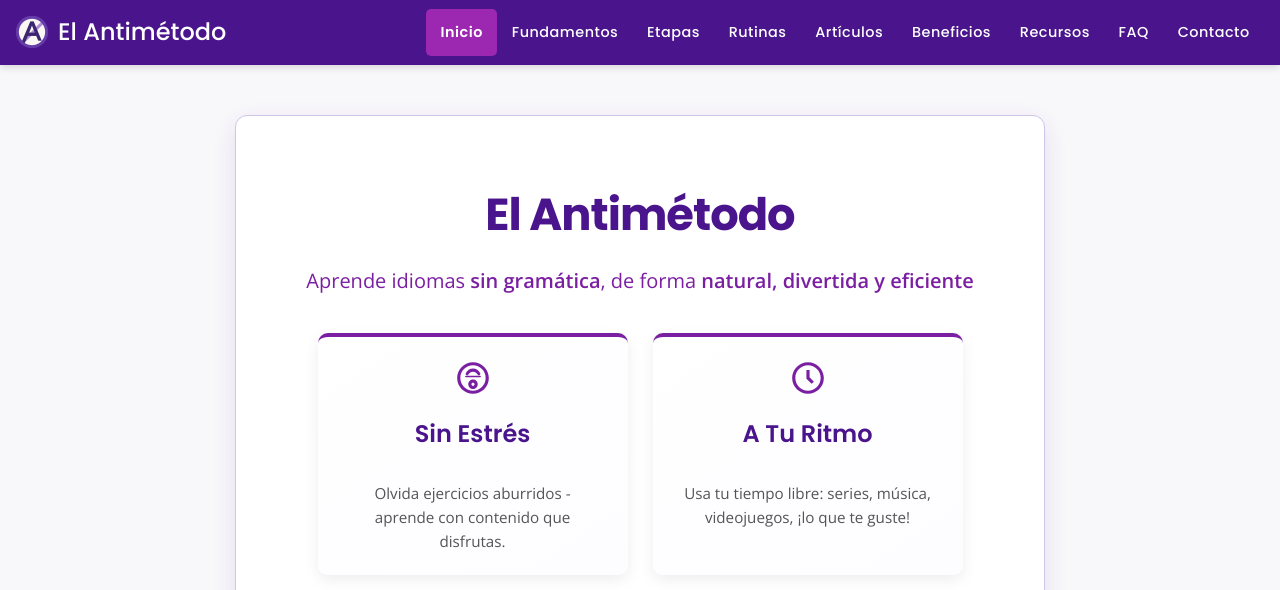
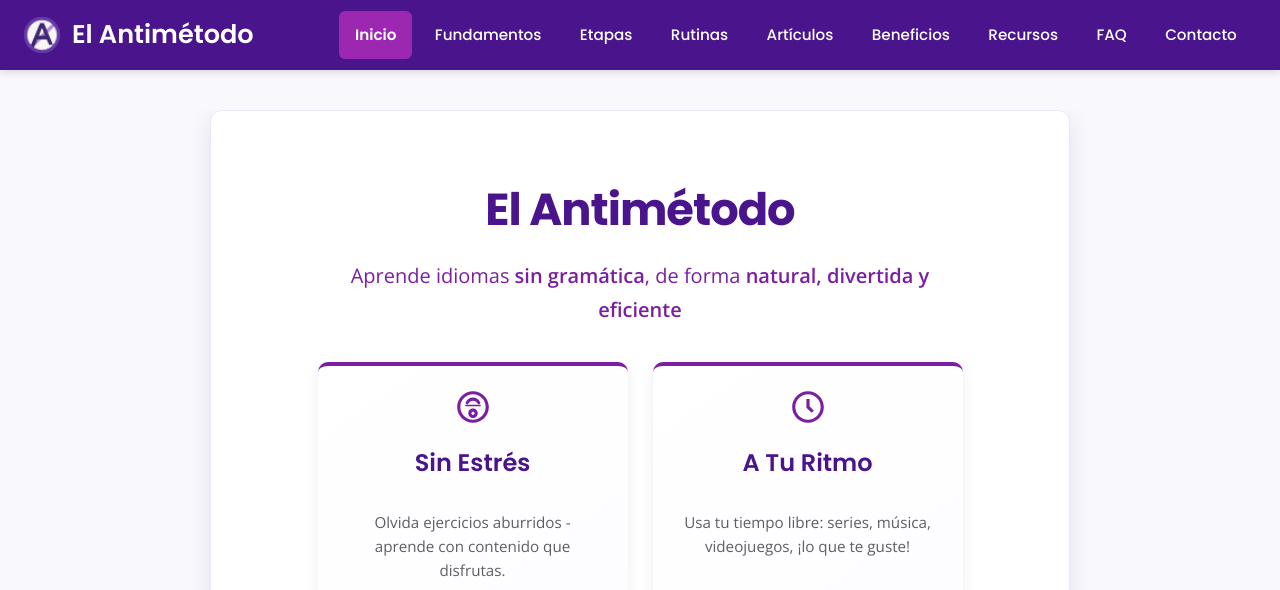
Before and after one commit to LuiseM93/ElAntimetodo, a Jekyll site: the page built from index.md, in a window 1280 px wide and 1400 px high. Shown: the top 590 px of the window. Built offline with Jekyll 4.4.1, drawn with Linux system fonts in a browser that asks for light colours; some of the changed text lies outside the part shown; grey boxes are pictures that could not be loaded.

Commit message:
Update default.html

```diff
--- a/_layouts/default.html
+++ b/_layouts/default.html
@@ -27,15 +27,16 @@
       --primary-color: #4a148c;
       --secondary-color: #7b1fa2;
       --accent-color: #9c27b0;
-      --light-purple-color: #d1c4e9;
+      --light-purple-color: #ede7f6;
+      --border-purple-color: #d1c4e9;
 
-      --background-color: #f8f7fa;
+      --background-color: #f9f8fd;
       --card-background: #ffffff;
-      --text-color: #333333;
-      --text-light-color: #555555;
+      --text-color: #212121;
+      --text-light-color: #5f5f5f;
 
       --navbar-text-color: #ffffff;
-      --navbar-hover-bg: var(--secondary-color);
+      --navbar-hover-bg: #6a1b9a;
       --navbar-active-bg: var(--accent-color);
 
       --instagram-color: #E1306C;
@@ -43,6 +44,10 @@
 
       --font-primary: 'Poppins', sans-serif;
       --font-secondary: 'Open Sans', sans-serif;
+
+      --shadow-sm: 0 2px 4px rgba(0,0,0,0.05);
+      --shadow-md: 0 4px 12px rgba(0,0,0,0.08);
+      --shadow-lg: 0 10px 25px rgba(74, 20, 140, 0.1);
     }
 
     *, *::before, *::after {
@@ -60,57 +65,64 @@
       -moz-osx-font-smoothing: grayscale;
     }
 
+    main {
+      overflow-x: hidden; /* Evita que elementos anchos rompan el layout */
+    }
+
     .content-wrapper {
-      max-width: 850px;
-      margin: 30px auto;
-      padding: 20px;
+      max-width: 900px;
+      margin: 40px auto;
+      padding: 0 20px;
     }
 
     h1, h2, h3, h4 {
         font-family: var(--font-primary);
         color: var(--primary-color);
-        font-weight: 600;
+        font-weight: 700;
         line-height: 1.3;
     }
-    h1 { font-size: 2.5em; margin-bottom: 0.8em; }
+    h1 { font-size: 2.8em; margin-bottom: 0.7em; letter-spacing: -1px;}
     h2 {
-        font-size: 1.8em;
-        border-bottom: 3px solid var(--light-purple-color);
+        font-size: 2em;
+        border-bottom: 2px solid var(--border-purple-color);
         padding-bottom: 0.6rem;
-        margin-top: 3rem;
-        margin-bottom: 1.8rem;
+        margin-top: 3.5rem;
+        margin-bottom: 2rem;
     }
     h3 {
-        font-size: 1.4em;
+        font-size: 1.5em;
         color: var(--secondary-color);
-        margin-top: 2.5rem;
-        margin-bottom: 1.2rem;
-        font-weight: 500;
+        margin-top: 2.8rem;
+        margin-bottom: 1.5rem;
+        font-weight: 600;
     }
     h4 {
-        font-size: 1.15em;
+        font-size: 1.2em;
         color: var(--primary-color);
-        margin-top: 1.5rem;
-        margin-bottom: 0.8rem;
-        font-weight: 500;
+        margin-top: 2rem;
+        margin-bottom: 1rem;
+        font-weight: 600;
     }
 
     p {
         margin-bottom: 1.2em;
         color: var(--text-light-color);
+        font-size: 1.05em;
     }
 
-    a { color: var(--secondary-color); text-decoration: none; transition: color 0.2s ease; }
+    a { color: var(--secondary-color); text-decoration: none; transition: color 0.2s ease; font-weight: 600; }
     a:hover { color: var(--accent-color); text-decoration: none; }
+    p a { font-weight: 600; } /* Hacer links en párrafos bold por defecto */
+
 
     .navbar {
       background-color: var(--primary-color);
-      padding: 0 1rem;
+      padding: 0 1.5rem;
       display: flex;
       align-items: center;
       justify-content: space-between;
       box-shadow: 0 2px 8px rgba(0,0,0,0.15);
-      height: 65px;
+      height: 70px;
       position: sticky;
       top: 0;
       z-index: 1000;
@@ -122,19 +134,19 @@
       color: var(--navbar-text-color);
       text-decoration: none;
       font-family: var(--font-primary);
-      font-size: 1.5em;
-      font-weight: 500;
+      font-size: 1.6em;
+      font-weight: 600;
     }
 
     .navbar-brand img {
-      height: 32px;
-      width: 32px;
-      margin-right: 10px;
-      border-radius: 5px;
+      height: 36px;
+      width: 36px;
+      margin-right: 12px;
+      border-radius: 6px;
+      transition: transform 0.3s ease;
     }
-
-    .navbar-brand span {
-        font-weight: 500;
+    .navbar-brand:hover img {
+        transform: rotate(15deg) scale(1.1);
     }
 
     .navbar-menu-container {
@@ -152,23 +164,24 @@
     .navbar-links a {
       color: var(--navbar-text-color);
       text-decoration: none;
-      padding: 0.7rem 0.9rem;
-      border-radius: 5px;
+      padding: 0.7rem 1rem;
+      margin: 0 0.2rem;
+      border-radius: 6px;
       transition: background-color 0.2s ease, color 0.2s ease;
       font-family: var(--font-primary);
       font-weight: 500;
-      font-size: 0.9rem;
+      font-size: 0.95rem;
       display: block;
       white-space: nowrap;
-      letter-spacing: 0.5px;
+      position: relative;
     }
-
     .navbar-links a:hover {
       background-color: var(--navbar-hover-bg);
     }
     .navbar-links a.active {
       background-color: var(--navbar-active-bg);
       font-weight: 600;
+      color: #fff;
     }
 
     .navbar-toggle {
@@ -176,10 +189,13 @@
       background: none;
       border: none;
       color: var(--navbar-text-color);
-      font-size: 2rem;
+      font-size: 2.2rem;
       cursor: pointer;
-      margin-left: 10px;
       padding: 5px;
+      transition: transform 0.2s ease;
+    }
+    .navbar-toggle:hover {
+        transform: scale(1.1);
     }
 
     .mobile-menu {
@@ -188,14 +204,13 @@
         margin: 0;
         padding: 0;
         position: fixed;
-        top: 65px;
+        top: 70px;
         left: 0;
         right: 0;
         bottom: 0;
-        background-color: rgba(42, 13, 83, 0.98);
-        backdrop-filter: blur(5px);
-        padding-top: 1.5rem;
-        box-shadow: 0 4px 10px rgba(0,0,0,0.2);
+        background-color: rgba(42, 13, 83, 0.95);
+        backdrop-filter: blur(8px);
+        padding-top: 2rem;
         z-index: 999;
         overflow-y: auto;
     }
@@ -204,30 +219,31 @@
         flex-direction: column;
         align-items: center;
     }
-    .mobile-menu li { width: 80%; text-align: center; margin-bottom: 0.5rem; }
+    .mobile-menu li { width: 90%; max-width: 400px; text-align: center; margin-bottom: 0.8rem; }
     .mobile-menu a {
         color: var(--navbar-text-color);
         text-decoration: none;
         padding: 1rem 1.5rem;
         display: block;
-        border-radius: 6px;
+        border-radius: 8px;
         font-family: var(--font-primary);
-        font-size: 1.1rem;
+        font-size: 1.2rem;
         font-weight: 500;
-        transition: background-color 0.2s ease;
+        transition: background-color 0.2s ease, transform 0.2s ease;
     }
     .mobile-menu a:hover, .mobile-menu a.active {
         background-color: var(--navbar-active-bg);
+        transform: scale(1.03);
     }
 
     footer {
         margin-top: 5rem;
-        padding: 2.5rem 1rem;
-        border-top: 1px solid var(--light-purple-color);
+        padding: 3rem 1.5rem;
+        border-top: 1px solid var(--border-purple-color);
         text-align: center;
         color: var(--text-light-color);
-        font-size: 0.9em;
-        background-color: #eceaf0;
+        font-size: 0.95em;
+        background-color: #f1eef5;
     }
     footer p {
         margin-bottom: 0.5em;
@@ -239,66 +255,81 @@
 
     .btn {
         display: inline-block;
-        background-color: var(--secondary-color);
+        background-image: linear-gradient(135deg, var(--secondary-color), var(--accent-color));
         color: white !important;
-        padding: 0.9rem 1.8rem;
-        border-radius: 6px;
+        padding: 0.9rem 2rem;
+        border-radius: 8px;
         margin: 0.8rem 0.2rem;
         font-family: var(--font-primary);
         font-weight: 600;
         text-decoration: none;
-        transition: background-color 0.2s ease, transform 0.2s ease, box-shadow 0.2s ease;
+        transition: background-image 0.3s ease, transform 0.2s ease, box-shadow 0.2s ease;
         border: none;
-        box-shadow: 0 2px 5px rgba(0,0,0,0.1);
+        box-shadow: var(--shadow-md);
+        letter-spacing: 0.5px;
     }
     .btn:hover {
-        background-color: var(--accent-color);
+        transform: translateY(-3px);
+        box-shadow: 0 8px 18px rgba(123, 31, 162, 0.3);
         text-decoration: none;
-        transform: translateY(-3px);
-        box-shadow: 0 4px 10px rgba(123, 31, 162, 0.3);
     }
     .btn.btn-primary {
-        background-color: var(--primary-color);
+      background-image: linear-gradient(135deg, var(--primary-color), var(--secondary-color));
     }
     .btn.btn-primary:hover {
-        background-color: var(--secondary-color);
-        box-shadow: 0 4px 10px rgba(74, 20, 140, 0.4);
+        box-shadow: 0 8px 18px rgba(74, 20, 140, 0.4);
     }
+    .btn.btn-secondary {
+        background: var(--card-background);
+        color: var(--secondary-color) !important;
+        border: 2px solid var(--secondary-color);
+        box-shadow: none;
+    }
+    .btn.btn-secondary:hover {
+        background: var(--light-purple-color);
+        border-color: var(--primary-color);
+        color: var(--primary-color) !important;
+        box-shadow: var(--shadow-sm);
+    }
+
 
     .instagram-link {
         display: inline-flex;
         align-items: center;
-        color: var(--instagram-color);
-        font-weight: 600;
-        padding: 0.5rem 1rem;
-        border-radius: 5px;
-        transition: background-color 0.2s ease;
+        color: #555;
+        font-weight: 500;
+        transition: color 0.2s ease;
     }
     .instagram-link:hover {
-        color: #c13584;
-        background-color: rgba(225, 48, 108, 0.1);
+        color: var(--instagram-color);
         text-decoration: none;
     }
     .instagram-icon {
-        width: 20px;
-        height: 20px;
+        width: 22px;
+        height: 22px;
         vertical-align: middle;
         margin-right: 8px;
     }
 
-    div[style*="box-shadow"] { transition: transform 0.3s ease, box-shadow 0.3s ease; }
-    div[style*="box-shadow"]:hover { transform: translateY(-5px); }
+    .subtitle {
+        font-size: 1.3em;
+        color: var(--secondary-color);
+        font-family: var(--font-secondary);
+        max-width: 650px;
+        margin-left: auto;
+        margin-right: auto;
+    }
 
     @media (max-width: 1050px) {
       .navbar-links { display: none; }
       .navbar-toggle { display: block; }
     }
     @media (max-width: 768px) {
-      h1 { font-size: 2em; }
-      h2 { font-size: 1.6em; }
-      h3 { font-size: 1.3em; }
-      .content-wrapper { padding: 15px; margin-top: 20px; }
-      .btn { padding: 0.8rem 1.5rem; font-size: 0.95em;}
+      .content-wrapper { padding: 0 15px; margin-top: 30px; }
+      h1 { font-size: 2.2em; }
+      h2 { font-size: 1.8em; }
+      h3 { font-size: 1.4em; }
+      .btn { padding: 0.8rem 1.6rem; font-size: 0.95em;}
     }
   </style>
 </head>
@@ -321,13 +352,13 @@
             <li><a href="{{ '/faq' | relative_url }}">FAQ</a></li>
             <li><a href="{{ '/contacto' | relative_url }}">Contacto</a></li>
         </ul>
-        <button class="navbar-toggle" aria-label="Toggle navigation">
+        <button class="navbar-toggle" aria-label="Toggle navigation" aria-expanded="false">
             ☰
         </button>
     </div>
   </nav>
 
-  <ul class="mobile-menu">
+  <ul class="mobile-menu" id="mobileMenu">
     <li><a href="{{ '/' | relative_url }}">Inicio</a></li>
     <li><a href="{{ '/fundamentos' | relative_url }}">Fundamentos</a></li>
     <li><a href="{{ '/etapas' | relative_url }}">Etapas</a></li>
@@ -339,31 +370,33 @@
     <li><a href="{{ '/contacto' | relative_url }}">Contacto</a></li>
   </ul>
 
-  <div class="content-wrapper">
+  <main class="content-wrapper">
     {{ content }}
-  </div>
+  </main>
 
   <footer>
     <p>© {% assign current_year = 'now' | date: "%Y" %}{% if current_year < "2025" %}2025{% else %}{{ current_year }}{% endif %} <strong>El Antimétodo</strong> - Adquiere idiomas de manera fácil, efectiva, natural y divertida</p>
     <p>Por José Luis Hernández Ramírez</p>
-    <p style="margin-top: 1rem;">
+    <p style="margin-top: 1.5rem;">
       <a href="https://www.instagram.com/joseluis.hdz.3/" class="instagram-link" target="_blank" rel="noopener noreferrer">
         <svg class="instagram-icon" xmlns="http://www.w3.org/2000/svg" viewBox="0 0 24 24" fill="currentColor">
           <path d="M12 2.163c3.204 0 3.584.012 4.85.07 3.252.148 4.771 1.691 4.919 4.919.058 1.265.069 1.645.069 4.849 0 3.205-.012 3.584-.069 4.849-.149 3.225-1.664 4.771-4.919 4.919-1.266.058-1.644.07-4.85.07-3.204 0-3.584-.012-4.849-.07-3.26-.149-4.771-1.699-4.919-4.92-.058-1.265-.07-1.644-.07-4.849 0-3.204.013-3.583.07-4.849.149-3.227 1.664-4.771 4.919-4.919 1.266-.057 1.645-.069 4.849-.069zm0-2.163c-3.259 0-3.667.014-4.947.072-4.358.2-6.78 2.618-6.98 6.98-.059 1.281-.073 1.689-.073 4.948 0 3.259.014 3.668.072 4.948.2 4.358 2.618 6.78 6.98 6.98 1.281.058 1.689.072 4.948.072 3.259 0 3.668-.014 4.948-.072 4.354-.2 6.782-2.618 6.979-6.98.059-1.28.073-1.689.073-4.948 0-3.259-.014-3.667-.072-4.947-.196-4.354-2.617-6.78-6.979-6.98-1.281-.059-1.69-.073-4.949-.073zm0 5.838c-3.403 0-6.162 2.759-6.162 6.162s2.759 6.163 6.162 6.163 6.162-2.759 6.162-6.163c0-3.403-2.759-6.162-6.162-6.162zm0 10.162c-2.209 0-4-1.79-4-4 0-2.209 1.791-4 4-4s4 1.791 4 4c0 2.21-1.791 4-4 4zm6.406-11.845c-.796 0-1.441.645-1.441 1.44s.645 1.44 1.441 1.44c.795 0 1.439-.645 1.439-1.44s-.644-1.44-1.439-1.44z"/>
         </svg>
-        Mi instagram
+        Mi Instagram
       </a>
     </p>
   </footer>
 
   <script>
-    // Script para el toggle del menú en móviles (existente)
     const navbarToggle = document.querySelector(".navbar-toggle");
-    const mobileMenu = document.querySelector(".mobile-menu");
+    const mobileMenu = document.querySelector("#mobileMenu");
 
     if (navbarToggle && mobileMenu) {
       navbarToggle.addEventListener("click", () => {
+        const isExpanded = navbarToggle.getAttribute('aria-expanded') === 'true';
+        navbarToggle.setAttribute('aria-expanded', !isExpanded);
         mobileMenu.classList.toggle("active");
+
         if (mobileMenu.classList.contains("active")) {
           navbarToggle.innerHTML = "✕";
           document.body.style.overflow = 'hidden';
```
Also changed, not shown: other parts of _layouts/default.html (+15 -17 lines).
